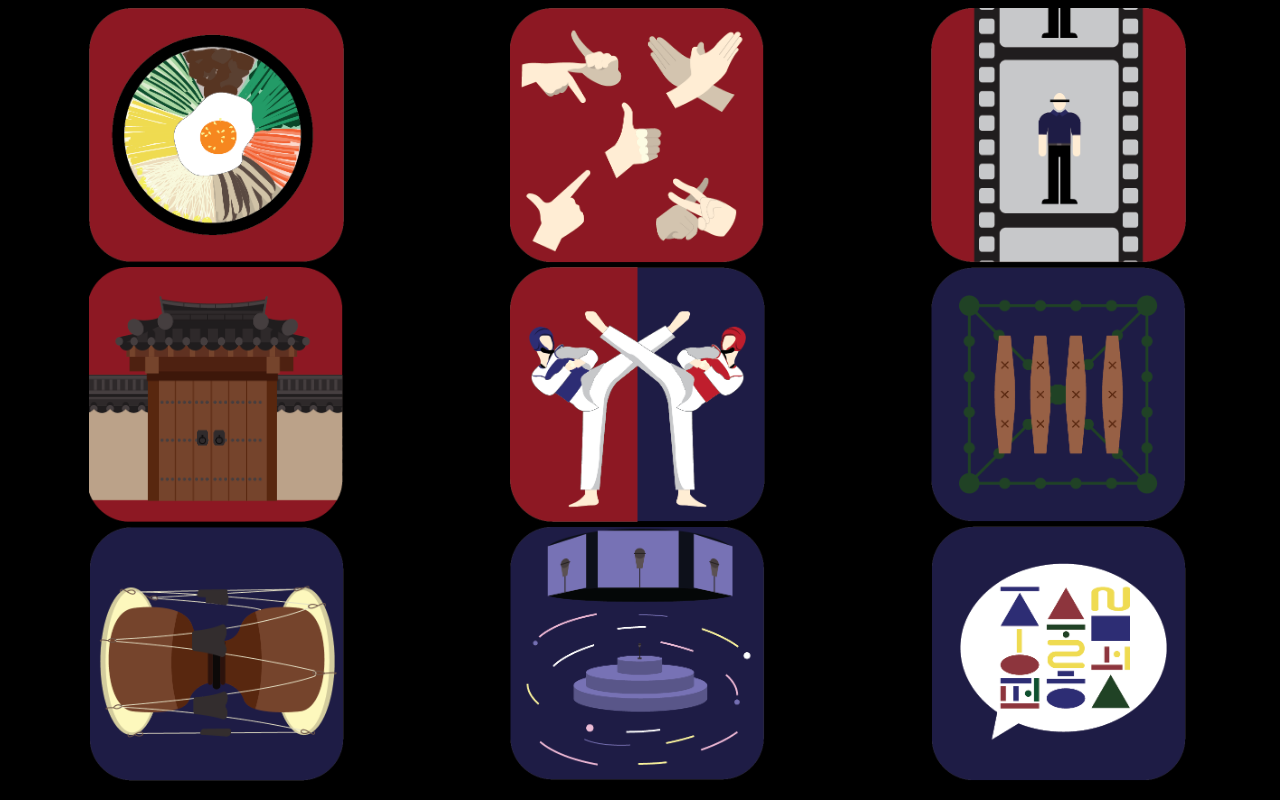
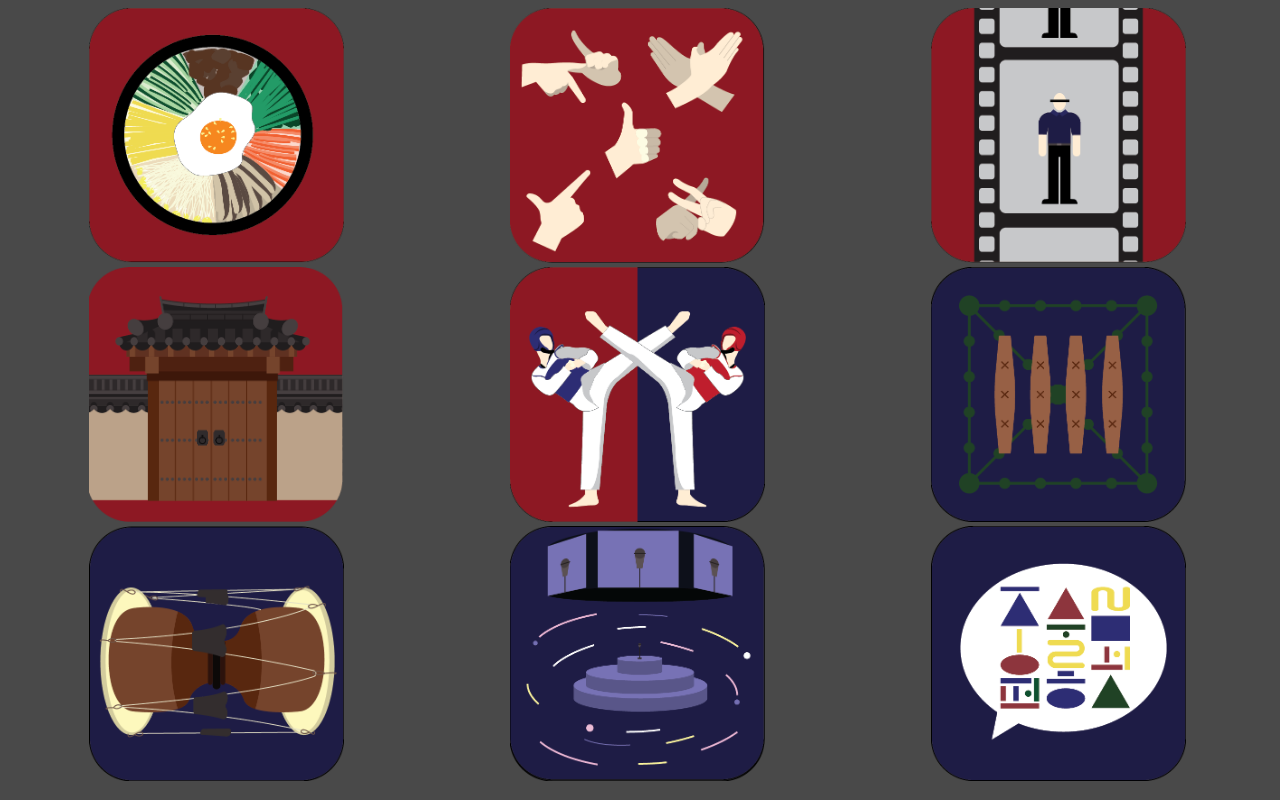
Before and after one commit to jwyangg/DMS1_AT2, a plain HTML site: page index.html in a window 1280 px wide. Drawn offline with Linux system fonts and the light colour scheme.

Commit message:
changed colour

```diff
--- a/index.html
+++ b/index.html
@@ -4,7 +4,7 @@
     <head>
         <title>COMMUNITY</title>
 
-        <body style="background-color:rgb(0, 0, 0);"></body>
+        <body style="background-color:rgb(73, 73, 73);"></body>
 
         <style>
             .row{
```
